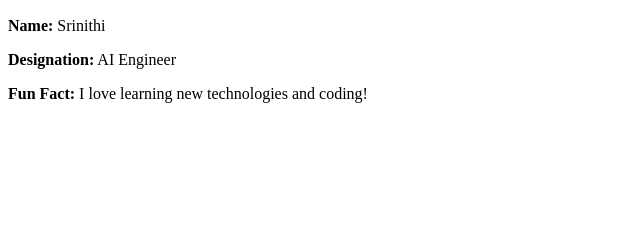
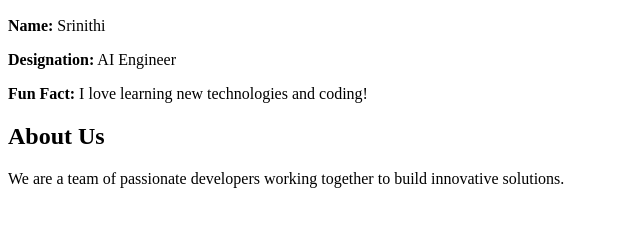
Before and after one commit to Srinithi30/team-intro, a plain HTML site: page index.html in a window 1280 px wide. Shown: the part 110-336 px from the top of the page, without its empty margins (0-640 px from the left). Drawn offline with Linux system fonts and the light colour scheme.

Commit message:
Added About Us Section

```diff
--- a/index.html
+++ b/index.html
@@ -17,6 +17,12 @@
     <p><strong>Fun Fact:</strong>
     I love learning new technologies and coding!
     </p>
+    <h2>About Us</h2>
+
+<p>
+    We are a team of passionate developers
+    working together to build innovative solutions.
+</p>
 
 </body>
 </html>
```
